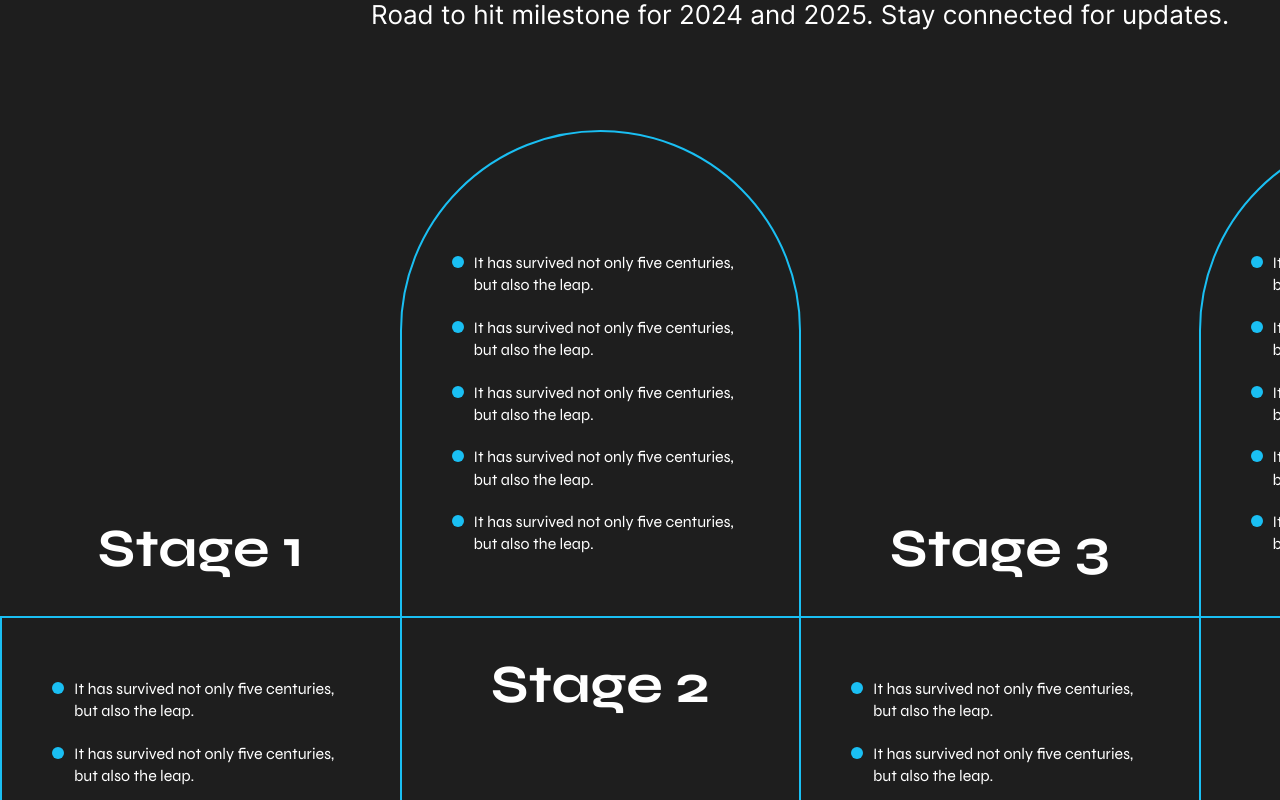
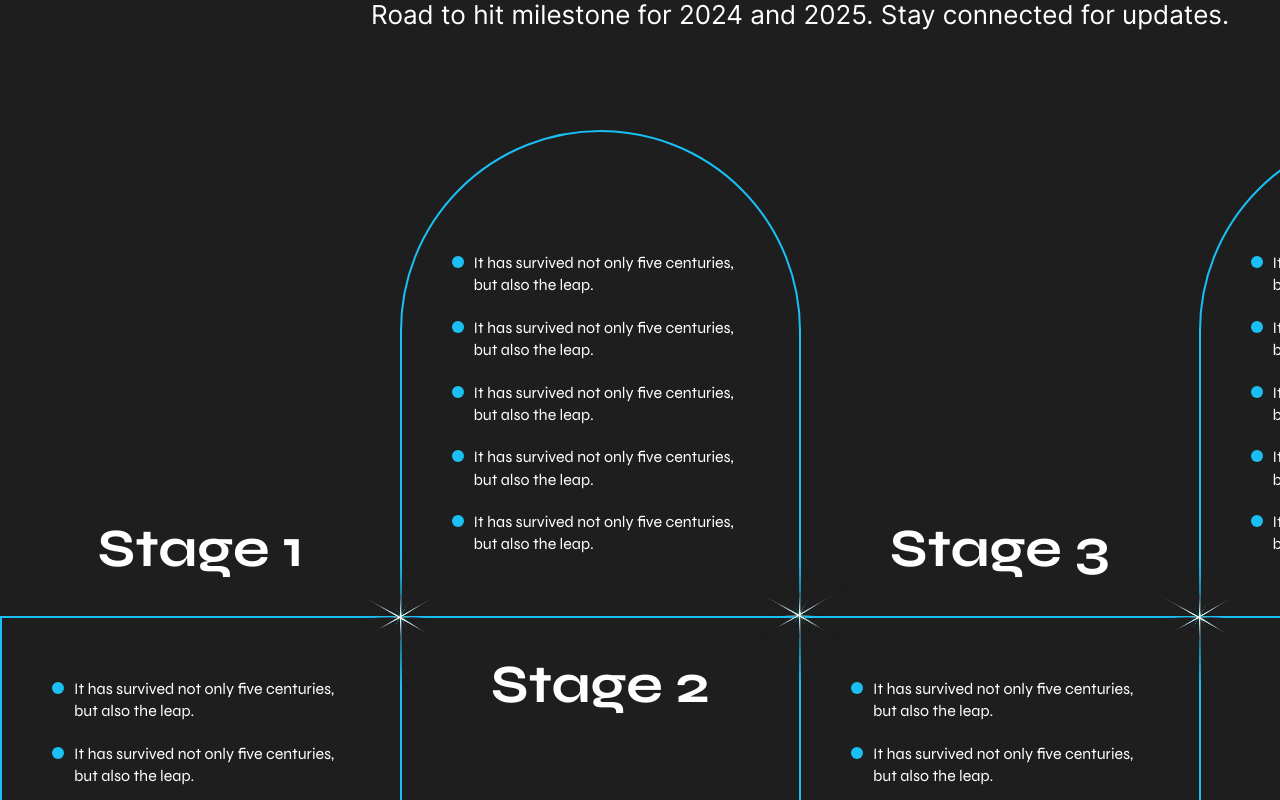
Before and after one commit to mrgx96/koalana, a React (Vite) app: page / in a window 1280 px wide. Shown: the part 2180-2980 px from the top of the page. Built offline with nearby package versions, Linux system fonts and the light colour scheme.

Commit message:
:lipstick: add: sparkle on roadmap

```diff
--- a/src/components/roadmap/index.module.css
+++ b/src/components/roadmap/index.module.css
@@ -37,6 +37,7 @@
   display: flex;
   flex-direction: column;
   transform: translateY(50%) translateY(-95px);
+  position: relative;
 }
 .roadmap > li:nth-child(even) > div {
   transform: translateY(-50%) translateY(95px);
@@ -53,12 +54,30 @@
 .roadmap > li > div > h3 {
   font-size: 54px;
   text-align: center;
-  margin: 0 0 40px 0;
+  padding: 0 0 40px 0;
+  margin: 0;
+  position: relative;
+}
+
+.roadmap > li + li > div > h3::before {
+  display: block;
+  content: url(../../assets/png/sparkle.png);
+  position: absolute;
+  line-height: 0;
+  left: 0;
+  bottom: 0;
+  transform: translateX(-50%) translate(1px) translateY(50%);
+}
+
+.roadmap > li:nth-child(even) > div > h3::before {
+  top: 0;
+  bottom: unset;
+  transform: translateX(-50%) translate(1px) translateY(-50%);
 }
 
 .roadmap > li:nth-child(even) > div > h3 {
   order: 1;
-  margin: 40px 0 0 0;
+  padding: 40px 0 0 0;
 }
 
 .roadmap > li > div > ul {
```
Also changed, not shown: src/assets/png/sparkle.png (added).
